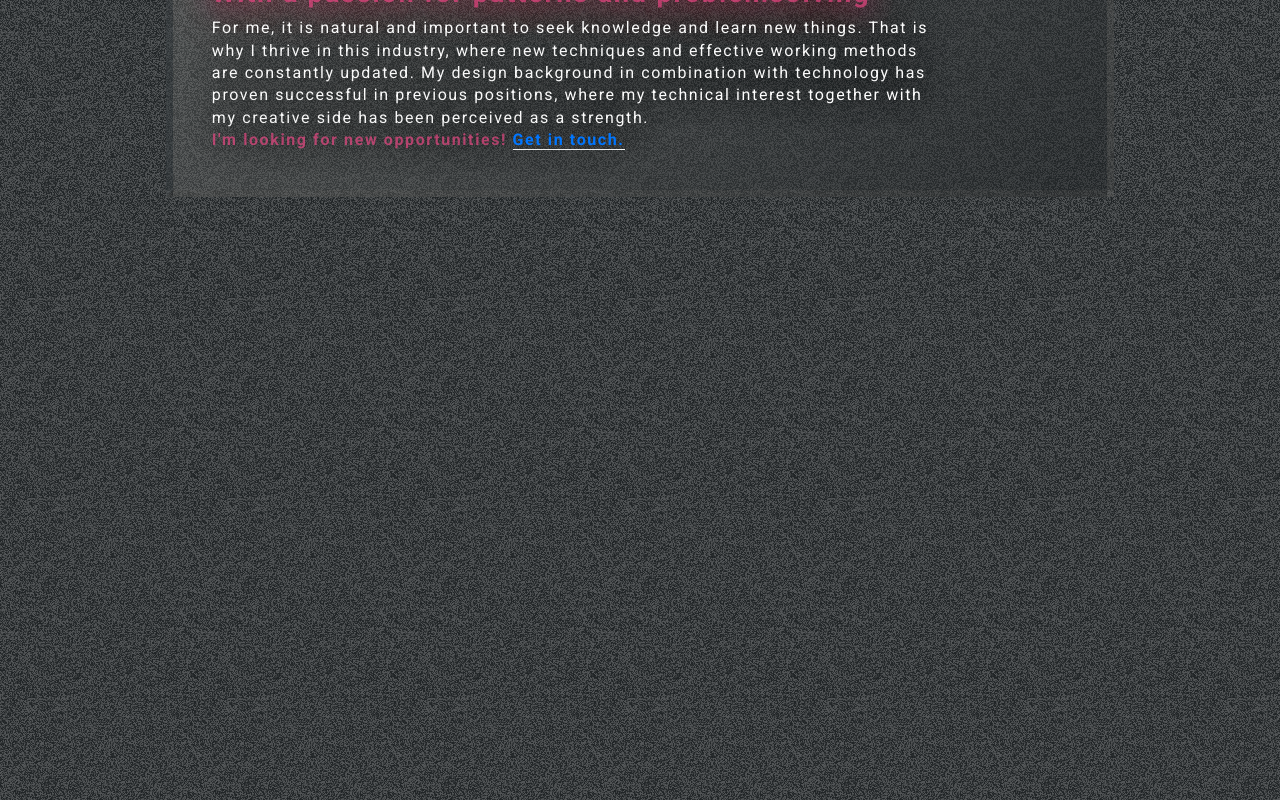
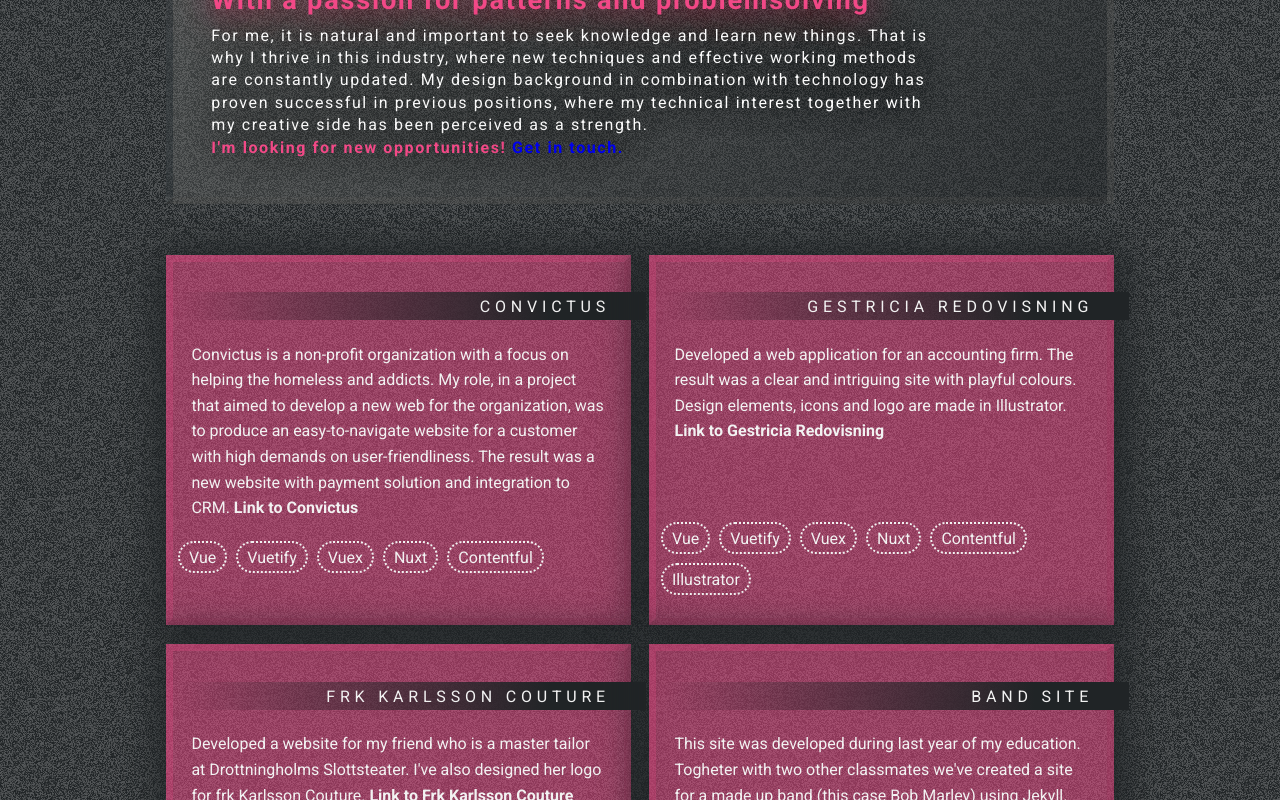
Before and after one commit to MikaelaJ/svelte-portfolio, a Svelte app: page / in a window 1280 px wide. Shown: the part 400-1200 px from the top of the page. Built offline with nearby package versions, Linux system fonts and the light colour scheme; a web font is replaced by a local one.

Commit message:
Add WorkList and styling

```diff
--- a/public/global.css
+++ b/public/global.css
@@ -1,18 +1,18 @@
 main {
-  align-content: center;
+  /* align-content: center; */
   box-sizing: border-box;
-  display: grid;
-  font-family: 'SF Pro Text', 'SF Pro Icons', 'Helvetica Neue', 'Helvetica',
-    'Arial', sans-serif;
-  hyphens: auto;
+  /* display: grid; */
+  /* font-family: 'SF Pro Text', 'SF Pro Icons', 'Helvetica Neue', 'Helvetica',
+    'Arial', sans-serif; */
+  /* hyphens: auto;
   line-height: 1.65;
   margin: 0 auto;
   max-width: 680px;
   min-height: 100vh;
-  padding: 72px 0;
-  text-align: center;
+  padding: 72px 0; */
+  /* text-align: center; */
 }
-h1 {
+/* h1 {
   font-size: 45px;
 }
 h2 {
@@ -20,17 +20,23 @@
 }
 p {
   font-size: 16px;
+} */
+a {
+  text-decoration: none;
 }
-a {
+a:hover {
+  text-decoration: none;
+}
+/* a {
   border-bottom: 1px solid white;
   color: #0076ff;
   cursor: pointer;
   text-decoration: none;
   transition: all 0.2s ease;
-}
-a:hover {
+} */
+/* a:hover {
   border-bottom: 1px solid #0076ff;
-}
+} */
 code,
 pre {
   color: #d400ff;
--- a/src/App.svelte
+++ b/src/App.svelte
@@ -30,7 +30,8 @@
 		--bg: #202426;
 		--grey: #8c8c88;
 		--light: #f2f2f2;
-		--neonPink: #f24987ab;
+		--neonPink: #f24987;
+		--neonPinkOpacity: #f2498783;
     font-family: 'Roboto', sans-serif;
 	}
 
@@ -38,15 +39,8 @@
 		background: var(--bg);
 		background-image: url("/assets/img/noise-light.png");
 		color: var(--light);
-    width: inherit;
-    min-height: inherit;
-    margin: 0;
-    padding: 0;
 	}
 
-  :global(a) {
-    text-decoration: none;
-  }
   :global(html) {
       width: 100%;
       min-height: 100%;
@@ -63,17 +57,16 @@
     padding: 0;
 } */
 
-  main {
-    max-width: 1024px;
+  /* main {
     margin: 0 auto;
-  }
+  } */
 
 	header {
-        margin: 0% 0% 5% 0%;
+        margin: 0% 0% 4% 0%;
 	}
-  @media (max-width: 640px) {
+  /* @media (max-width: 640px) {
 		main {
 			max-width: none;
 		}
-	}
+	} */
 </style>
--- a/src/components/Header.svelte
+++ b/src/components/Header.svelte
@@ -28,7 +28,7 @@
         text-align: left;
         font-family: 'Neon 80s', Arial, Helvetica, sans-serif;
         color: var(--light);
-        padding: 0% 2rem 0% 0%;
+        /* padding: 0% 0% 0% 0%; */
         text-transform: uppercase;
         font-size: 5rem;
         letter-spacing: 1.3rem;
@@ -55,12 +55,7 @@
     p .pink-text {
         color: var(--neonPink);
     }
-    a {
-        text-decoration: none;
-    }
-    a:hover {
-        text-decoration: none;
-    }
+
     .container {
         margin: auto;
         width: 74vw;
--- a/src/components/WorkList.svelte
+++ b/src/components/WorkList.svelte
@@ -0,0 +1,256 @@
+<script>
+    export const works = [
+        {
+            id: 1,
+            title: "Convictus",
+            info:
+                "Convictus is a non-profit organization with a focus on helping the homeless and addicts. My role, in a project that aimed to develop a new web for the organization, was to produce an easy-to-navigate website for a customer with high demands on user-friendliness. The result was a new website with payment solution and integration to CRM.",
+
+            chips: ["Vue", "Vuetify", "Vuex", "Nuxt", "Contentful"],
+            link: "https://www.convictus.org/",
+            img: "/assets/img/svg.svg",
+            type: 1,
+        },
+        {
+            id: 2,
+            title: "Gestricia Redovisning",
+            info:
+                "Developed a web application for an accounting firm. The result was a clear and intriguing site with playful colours. Design elements, icons and logo are made in Illustrator.",
+            chips: [
+                "Vue",
+                "Vuetify",
+                "Vuex",
+                "Nuxt",
+                "Contentful",
+                "Illustrator",
+            ],
+            link: "https://gestricia.se/",
+            img: "/assets/img/convictus_logo.png",
+            type: 1,
+        },
+        {
+            id: 3,
+            title: "Frk Karlsson Couture",
+            info:
+                "Developed a website for my friend who is a master tailor at Drottningholms Slottsteater. I've also designed her logo for frk Karlsson Couture.",
+            chips: [
+                "Vue",
+                "Vuetify",
+                "Vuex",
+                "Nuxt",
+                "Contentful",
+                "Illustrator",
+                "Logo",
+                "Design",
+            ],
+            link: "http://frkkarlssoncouture.com/",
+            img: "/assets/img/convictus_logo.png",
+            type: 1,
+        },
+        {
+            id: 3,
+            title: "Band Site",
+            info:
+                "This site was developed during last year of my education. Togheter with two other classmates we've created a site for a made up band (this case Bob Marley) using Jekyll. We went banans on CSS and animations to make this a playful site. When do you ever get to play around like that if not in school, a very fun projekt.",
+            chips: ["Jekyll", "Parallax", "CSS"],
+            link: "https://band-site-jekyll.netlify.app/index.html",
+            img: "/assets/img/convictus_logo.png",
+            type: 2,
+        },
+    ];
+
+    function handleScroll(event) {
+        let path = document.querySelectorAll("path");
+        let lengthOfEachEl = new Array();
+
+        for (let i = 0; i < path.length; i++) {
+            lengthOfEachEl[i] = +path[i].getTotalLength();
+            let arr = lengthOfEachEl[i];
+            lengthOfEachEl[arr - 1]++;
+            let scrollpercent =
+                (document.body.scrollTop + document.documentElement.scrollTop) /
+                (document.documentElement.scrollHeight -
+                    document.documentElement.clientHeight);
+
+            for (let i = 0; i < lengthOfEachEl.length; i++) {
+                let draw = lengthOfEachEl[i] * scrollpercent;
+                path[i].style.strokeDasharray =
+                    lengthOfEachEl[i] + " " + lengthOfEachEl[i];
+                path[i].style.strokeDashoffset = lengthOfEachEl;
+                path[i].style.strokeDashoffset = (lengthOfEachEl[i] - draw) * 9;
+            }
+        }
+    }
+</script>
+
+<svelte:window on:scroll={handleScroll} />
+
+<div class="item-3 sticky-box">
+    <svg
+        version="1.1"
+        id="Layer_1"
+        xmlns="http://www.w3.org/2000/svg"
+        xmlns:xlink="http://www.w3.org/1999/xlink"
+        x="0px"
+        y="0px"
+        viewBox="0 0 148.26 227.04"
+        enable-background="new 0 0 148.26 227.04"
+        xml:space="preserve"
+    >
+        <g>
+            <path
+                fill="none"
+                stroke="#000000"
+                stroke-width=".5"
+                stroke-miterlimit="10"
+                d="M147.13,74.46c0-40.32-32.68-73-73-73c-40.32,0-73,32.68-73,73
+		c0,34.74,24.27,63.81,56.77,71.19v18.98c0,0.28-0.23,0.51-0.52,0.51H31c-0.29,0-0.52,0.23-0.52,0.51v24.68
+		c0,0.28,0.23,0.51,0.52,0.51h26.39c0.28,0,0.52,0.23,0.52,0.51v33.71c0,0.28,0.23,0.51,0.51,0.51h29.82c0.28,0,0.52-0.23,0.52-0.51
+		v-33.71c0-0.28,0.23-0.51,0.51-0.51h26.39c0.28,0,0.52-0.23,0.52-0.51v-24.68c0-0.28-0.23-0.51-0.52-0.51H89.26
+		c-0.28,0-0.51-0.23-0.51-0.51V146C122.06,139.22,147.13,109.77,147.13,74.46z M23.5,74.46c0-27.96,22.67-50.63,50.63-50.63
+		c27.97,0,50.64,22.67,50.64,50.63c0,22.88-15.18,42.2-36.01,48.48v-12.4c0-0.28,0.15-0.69,0.34-0.89L102,95.56
+		c0.19-0.21,0.34-0.61,0.32-0.89l-0.59-12.35c-0.01-0.28-0.26-0.49-0.53-0.46l-18.42,2.02c-0.28,0.03-0.56,0.28-0.63,0.56L80,93.63
+		c-0.07,0.27-0.25,0.31-0.42,0.08l-0.04-0.05c-0.17-0.23-0.29-0.65-0.28-0.93l0.46-10.05c0.01-0.28-0.19-0.6-0.45-0.7l-18.58-7.32
+		c-0.26-0.1-0.57-0.4-0.69-0.66l-0.49-1.09c-0.11-0.26,0.02-0.43,0.3-0.37l15.03,2.79c0.28,0.05,0.55-0.13,0.61-0.41l1.6-7.38
+		c0.06-0.28-0.11-0.57-0.38-0.65l-22.89-6.83c-0.27-0.08-0.59,0.07-0.7,0.32L44.14,80.8c-0.11,0.26-0.08,0.67,0.07,0.9l13.41,21.01
+		c0.15,0.24,0.28,0.67,0.28,0.95v18.76C37.9,115.66,23.5,96.75,23.5,74.46z"
+            />
+            <path
+                fill="none"
+                stroke="#000000"
+                stroke-width=".5"
+                stroke-miterlimit="10"
+                d="M90.13,78.06l9.05,1.64c0.28,0.05,0.55-0.14,0.6-0.41l3.01-15.44
+		c0.05-0.28-0.13-0.55-0.41-0.6l-9.06-1.76c-0.28-0.05-0.55,0.13-0.6,0.41l-3,15.57C89.67,77.74,89.85,78.01,90.13,78.06z"
+            />
+            <path
+                fill="none"
+                stroke="#000000"
+                stroke-width=".5"
+                stroke-miterlimit="10"
+                d="M77.53,77.38l9.6,2.45c0.27,0.07,0.54-0.1,0.6-0.38l4.96-25.5
+		c0.05-0.28-0.13-0.55-0.41-0.6l-9.7-1.89c-0.27-0.05-0.55,0.13-0.6,0.41l-4.85,24.89C77.07,77.03,77.26,77.31,77.53,77.38z"
+            />
+            <path
+                fill="none"
+                stroke="#000000"
+                stroke-width=".5"
+                stroke-miterlimit="10"
+                d="M68.54,61.78l8.74,2.62c0.27,0.08,0.54-0.08,0.59-0.36l3-15.09
+		c0.06-0.28-0.13-0.55-0.41-0.6L71.5,46.6c-0.28-0.05-0.55,0.13-0.6,0.41l-2.75,14.11C68.09,61.4,68.27,61.69,68.54,61.78z"
+            />
+            <path
+                fill="none"
+                stroke="#000000"
+                stroke-width=".5"
+                stroke-miterlimit="10"
+                d="M57.16,58.39l8.81,2.69c0.27,0.08,0.53-0.08,0.59-0.35l2.18-11.05
+		c0.05-0.28-0.13-0.55-0.41-0.6l-9.01-1.75c-0.27-0.05-0.55,0.13-0.6,0.41l-1.95,10C56.72,58.01,56.89,58.31,57.16,58.39z"
+            />
+        </g>
+    </svg>
+</div>
+
+<div class="container">
+    {#each works as work, i}
+        <div class="item">
+            <div>
+                <h4 class="title">{work.title}</h4>
+                <p>
+                    {work.info}
+                    <strong target="_blank" href={work.link}>
+                        <a target="_blank" href={work.link}
+                            >Link to {work.title}</a
+                        ></strong
+                    >
+                </p>
+            </div>
+
+            <div class="item2">
+                {#each work.chips as chip}
+                    <div class="chips">{chip}</div>
+                {/each}
+            </div>
+        </div>
+    {/each}
+</div>
+
+<style>
+    h4 {
+        font-weight: 400;
+        text-align: right;
+        letter-spacing: 0.3rem;
+        background: linear-gradient(to right, #f2498704 0%, #202426 80%);
+        text-transform: uppercase;
+        padding: 1% 8% 1% 8%;
+        margin-right: -5%;
+    }
+    p {
+        min-height: 20vh;
+        padding: 0% 4% 0% 4%;
+        text-align: left;
+        line-height: 1.6rem;
+    }
+    a {
+        text-decoration: none !important;
+        color: var(--light);
+    }
+
+    a:hover {
+        text-decoration: none;
+        color: var(--neonPink);
+        text-shadow: 1px 1px 3px #333;
+    }
+    .container {
+        display: flex;
+        flex-wrap: wrap;
+        justify-content: space-between;
+        align-content: space-between;
+        width: 74vw;
+        margin: auto;
+        /* width: 70vw;
+        display: flex;
+        flex-wrap: wrap;
+        height: auto;
+        justify-content: space-between;
+
+        margin: auto; */
+    }
+
+    .item {
+        flex: 0 49%;
+        min-height: 25vh;
+        padding: 1% 0% 2% 0%;
+        margin: 0% 0% 2% 0%;
+        border-width: 7px;
+        border-style: outset;
+        border-color: #f249873d;
+        background-color: var(--neonPinkOpacity);
+        box-shadow: 1px 1px 80px 8px var(--grey) inset;
+        box-shadow: 2px 2px 40px 8px var(--bg);
+        /* width: 0 48%;
+
+         */
+    }
+    .chips {
+        display: inline-flex;
+        color: var(--light);
+        border-width: 2px;
+        border-style: dotted;
+        border-radius: 25px;
+        text-align: left;
+        margin: 1% 1% 1% 1%;
+        padding: 1% 2% 1% 2%;
+    }
+    .sticky-box {
+        position: sticky;
+        top: 25%;
+    }
+
+    .item-3 {
+        margin: 0% 0% 0% 0%;
+        position: absolute;
+        z-index: -2;
+        width: 35%;
+    }
+</style>
```
